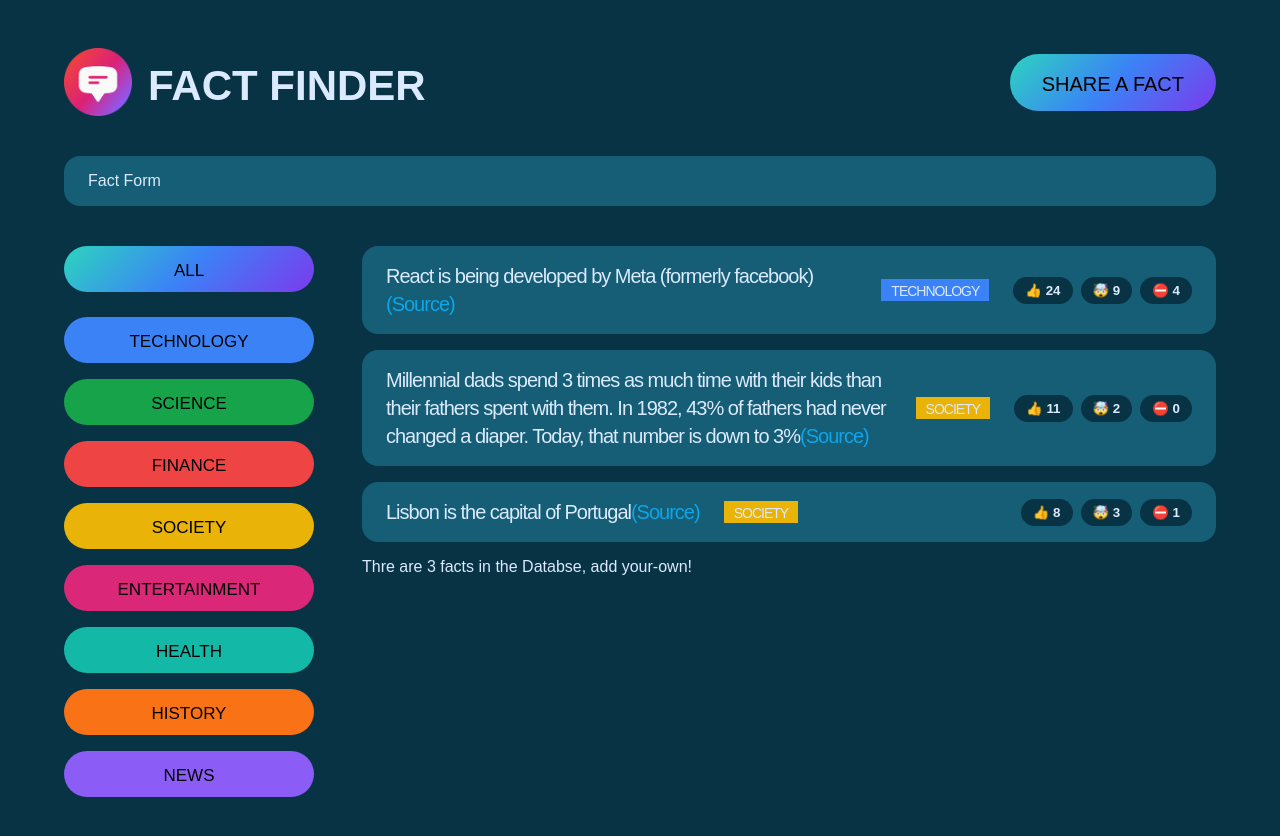
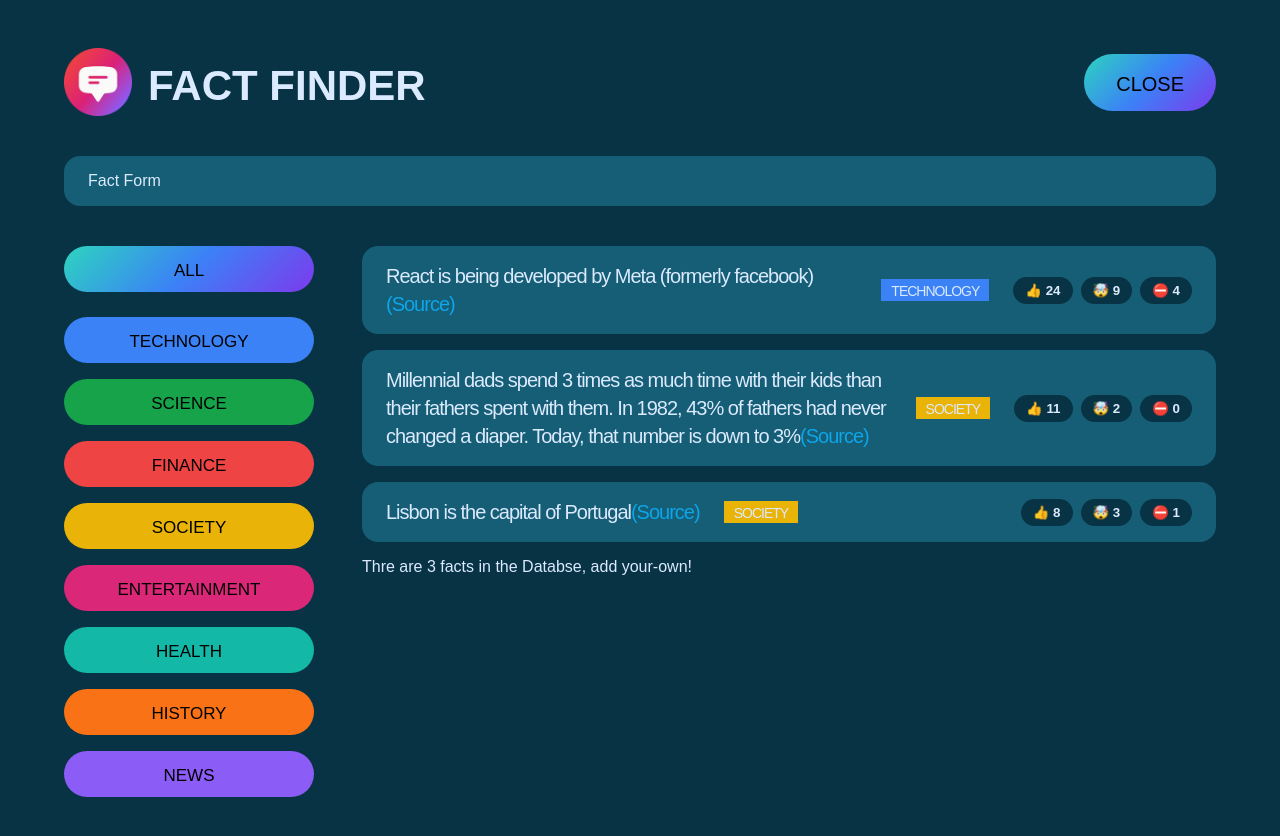
Before and after one commit to pramodyar/Jons_Full_Stuck, a React (Create React App) app in the folder today-i-learned/: page / in a window 1280 px wide. Shown: the top 836 px of the page. Built offline with nearby package versions, Linux system fonts and the light colour scheme; a web font is replaced by a local one.

Commit message:
pass data parent to child

```diff
--- a/today-i-learned/src/App.js
+++ b/today-i-learned/src/App.js
@@ -52,20 +52,7 @@ function APP() {
 
   return (
     <>
-      {/*  HEADER */}
-      <header className="header">
-        <div className="logo">
-          <img src="logo.png" alt="Today I Learned" />
-          <h1>Fact Finder</h1>
-        </div>
-        <button
-          className="btn btn-large fact-btn"
-          //3. update state variable (This part is really necessary to re-render the react compononts, thsis a functin definition and not a function call )
-          onClick={() => setVisibility((cur) => !cur)}
-        >
-          Share a fact
-        </button>
-      </header>
+      <Header visible={visible} setVisibility={setVisibility} />
       {/* 2. use state variable */}
       {visible ? <NewFactForm /> : null}
       <main className="main">
@@ -80,6 +67,24 @@ function APP() {
       */}
       {/*  //////////////////////////////////////////// /////////////////////// */}
     </>
+  );
+}
+
+function Header({ visible, setVisibility }) {
+  return (
+    <header className="header">
+      <div className="logo">
+        <img src="logo.png" alt="Today I Learned" />
+        <h1>Fact Finder</h1>
+      </div>
+      <button
+        className="btn btn-large fact-btn"
+        //3. update state variable (This part is really necessary to re-render the react compononts, thsis a functin definition and not a function call )
+        onClick={() => setVisibility((cur) => !cur)}
+      >
+        {visible ? "Close" : "Sahre a Fact"}
+      </button>
+    </header>
   );
 }
 
```
